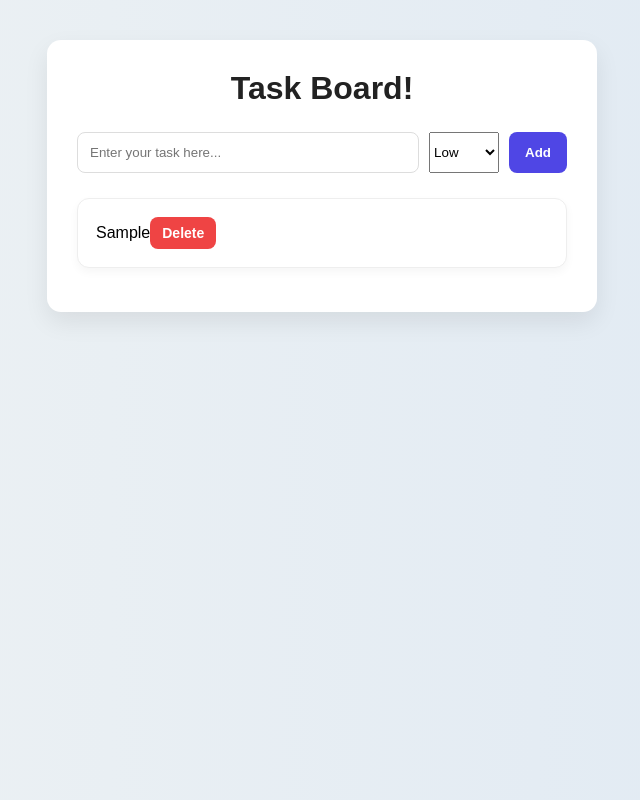
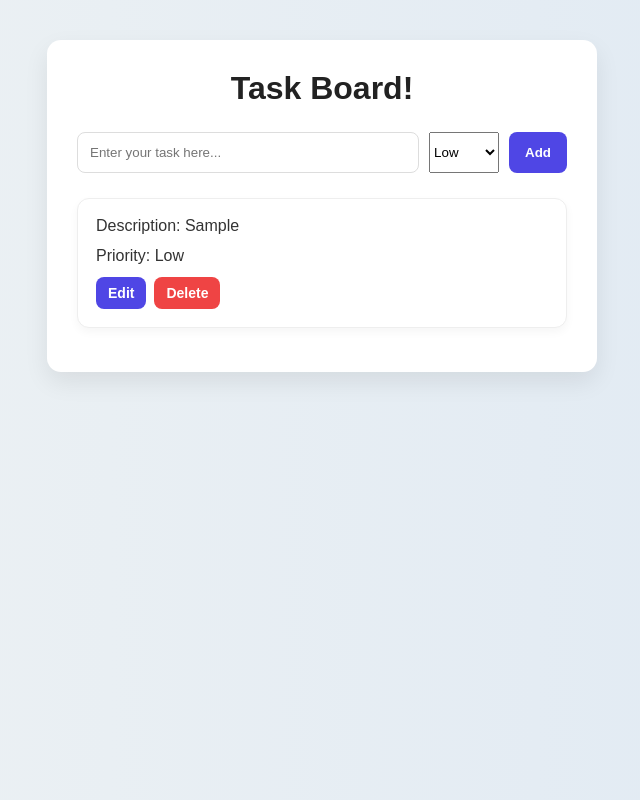
Before and after one commit to Lubeth2026/codex-taskBoardApp, a React (Vite) app: page / in a window 1280 px wide. Both pictures are taken after typing "Sample" into the empty fields and a click on the button "Add". Shown: the whole page, without its empty margins (318-958 px from the left). Built offline with nearby package versions, Linux system fonts and the light colour scheme.

Commit message:
Add edit button w/ function & pass props w/ toggleEdit

```diff
--- a/src/App.jsx
+++ b/src/App.jsx
@@ -15,15 +15,20 @@ function addTask(text, priority){
   setTasks([...tasks, newTask]);
 }
 console.log(tasks);
+
 function deleteTask(id){
   setTasks(tasks.filter((task)=> task.id !== id));
+}
+//Toggle the Edit task from true/false//
+function toggleEdit(id){
+  setTasks(tasks.map((task)=> task.id === id ? {...task, editing: true} : task));
 }
 
   return (
      <div className='app'>
       <h1>Task Board!</h1>
       <TaskForm onAddTask={addTask}/>
-      <TaskList tasks={tasks} onDelete={deleteTask}/>
+      <TaskList tasks={tasks} onDelete={deleteTask} onEdit={toggleEdit}/>
      </div>
   )
 }
--- a/src/components/TaskList.jsx
+++ b/src/components/TaskList.jsx
@@ -1,16 +1,23 @@
 
 import React from 'react'
 
-function TaskList({tasks, onDelete}) {
+function TaskList({tasks, onDelete, onEdit }) {
   return (
     <div>
-       {tasks.map((task)=>(
-        <div className="card" key={task.id}>{task.text}
-        <button onClick={()=> onDelete(task.id)}>Delete</button>
+      {/*This map() displays collected Data to app*/}
+      {tasks.map((task) => (
+        <div className="card" key={task.id}>
+          {task.editing ? (<p>Editing: </p>) : (
+            <>
+              <p>Description: {task.text}</p> <p>Priority: {task.priority}</p>
+              <button onClick={()=> onEdit(task.id)}>Edit</button>
+            </>
+          )}
+          <button onClick={() => onDelete(task.id)}>Delete</button>
         </div>
-       ))}
+      ))}
     </div>
-  )
+  );
 }
 
 export default TaskList
```
